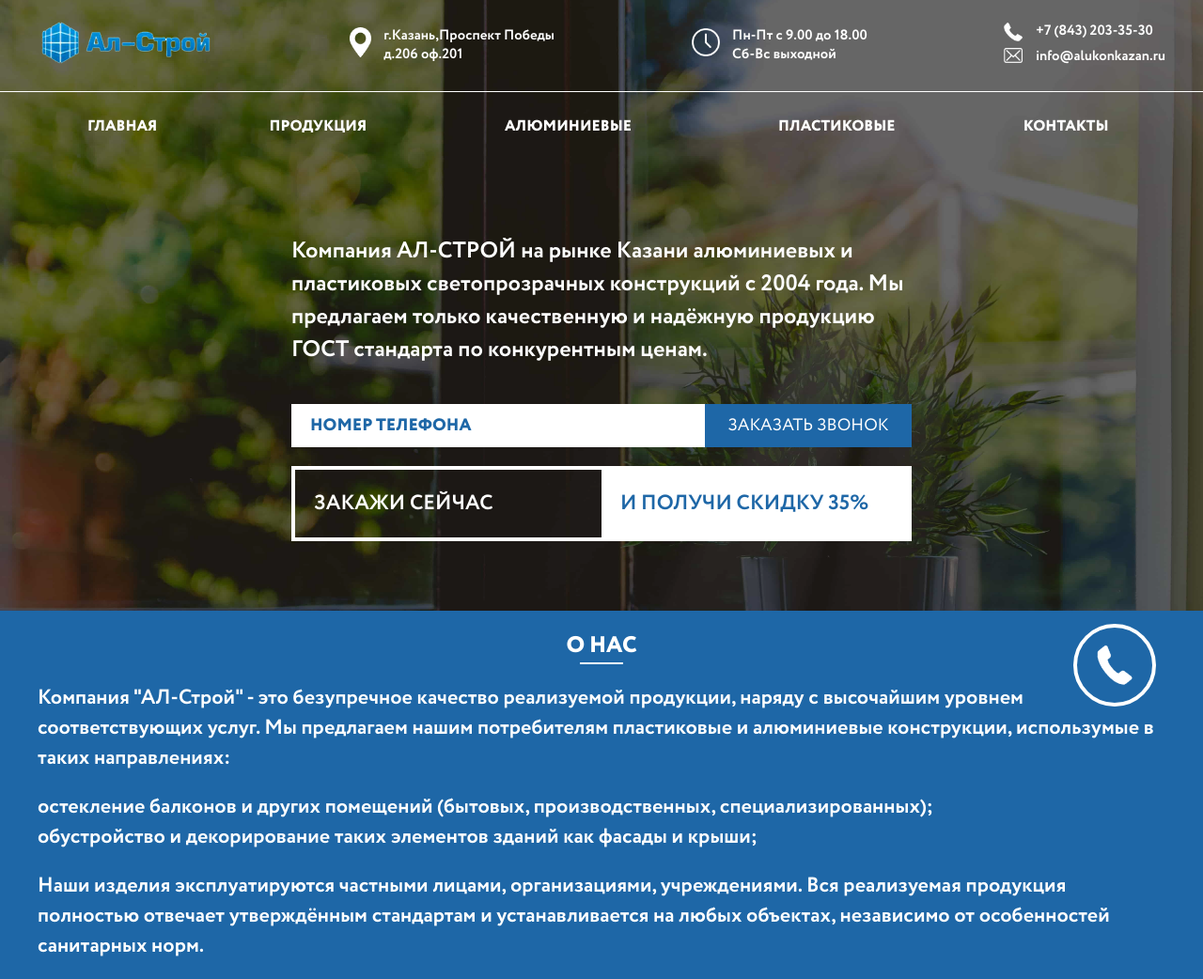
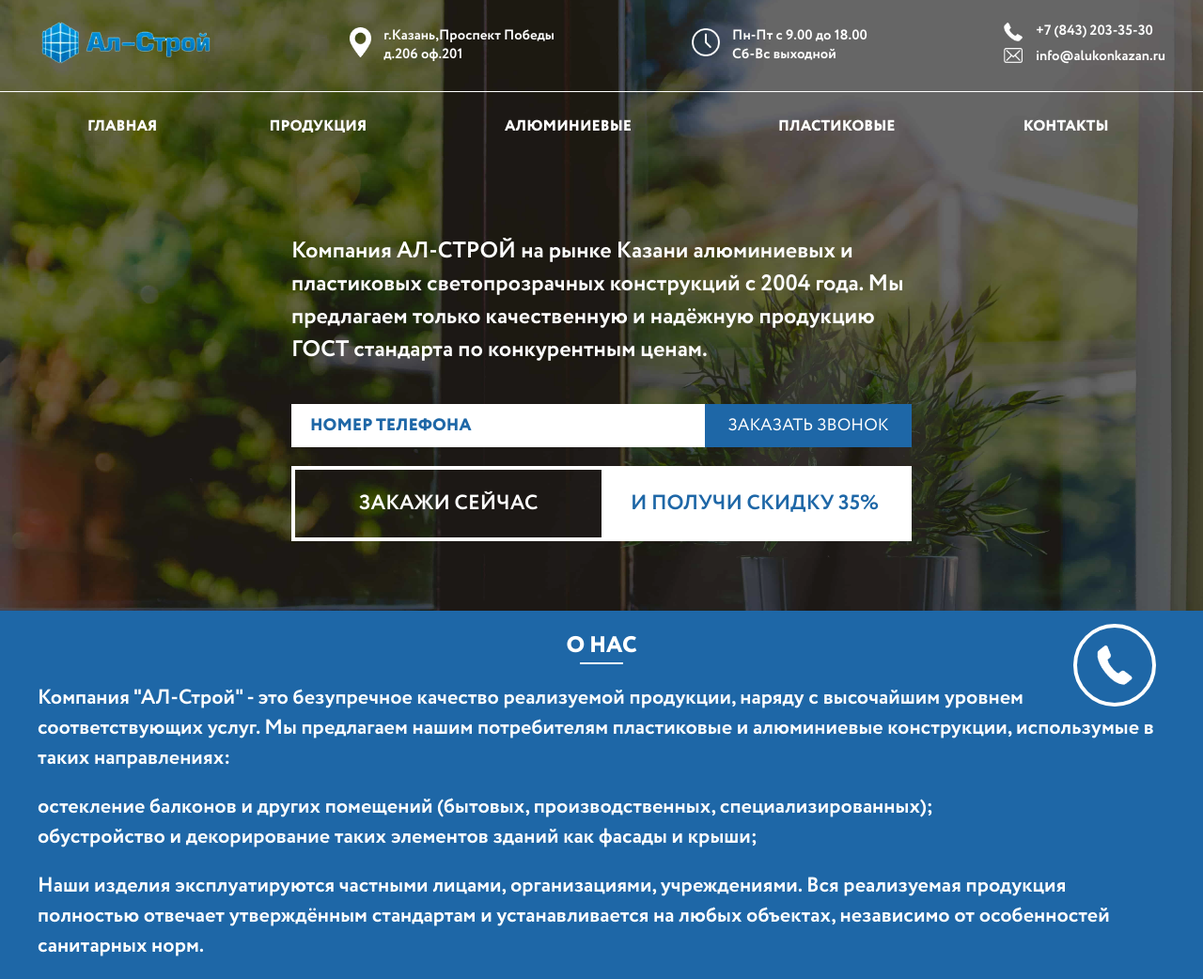
Before and after one commit to JI0PATA/alstr-prod, a PHP site: page / in a window 1280 px wide. Shown: the top 1042 px of the page at 94% size. Run offline with PHP 8.4, Linux system fonts and the light colour scheme; data that the repository does not hold is empty.

Commit message:
Выравнивание по центру в баннере

```diff
--- a/assets/css/_banner.sass
+++ b/assets/css/_banner.sass
@@ -9,11 +9,11 @@
   .banner__section
     width: 50%
     font-size: 22px
-    text-align: center
     text-transform: uppercase
     padding: 20px
     display: flex
     align-items: center
+    justify-content: center
   .banner__button-action
     transition: .4s
     cursor: pointer
--- a/assets/css/style.css
+++ b/assets/css/style.css
@@ -1560,11 +1560,11 @@ section {
   .banner .banner__section {
     width: 50%;
     font-size: 22px;
-    text-align: center;
     text-transform: uppercase;
     padding: 20px;
     display: flex;
-    align-items: center; }
+    align-items: center;
+    justify-content: center; }
   .banner .banner__button-action {
     transition: .4s;
     cursor: pointer; }
```
